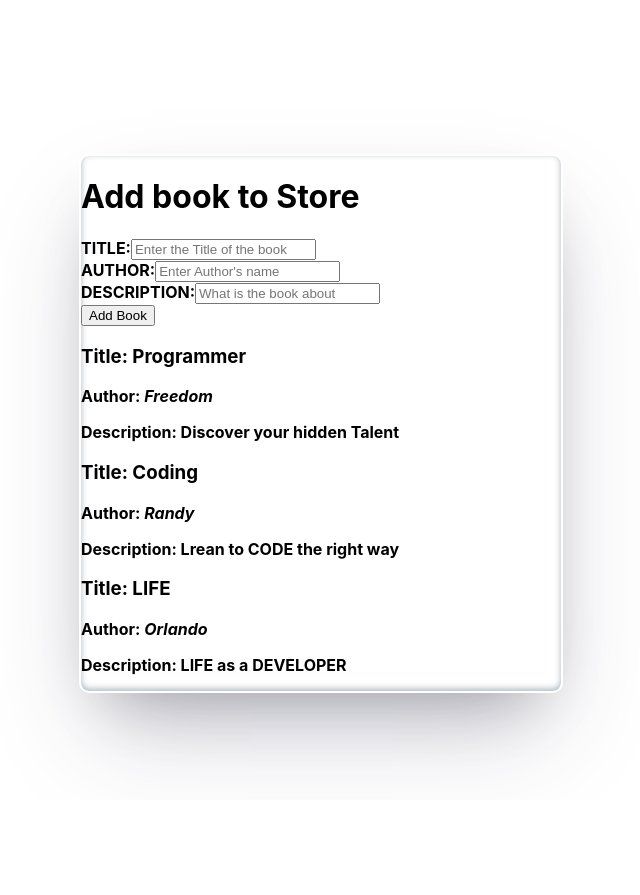
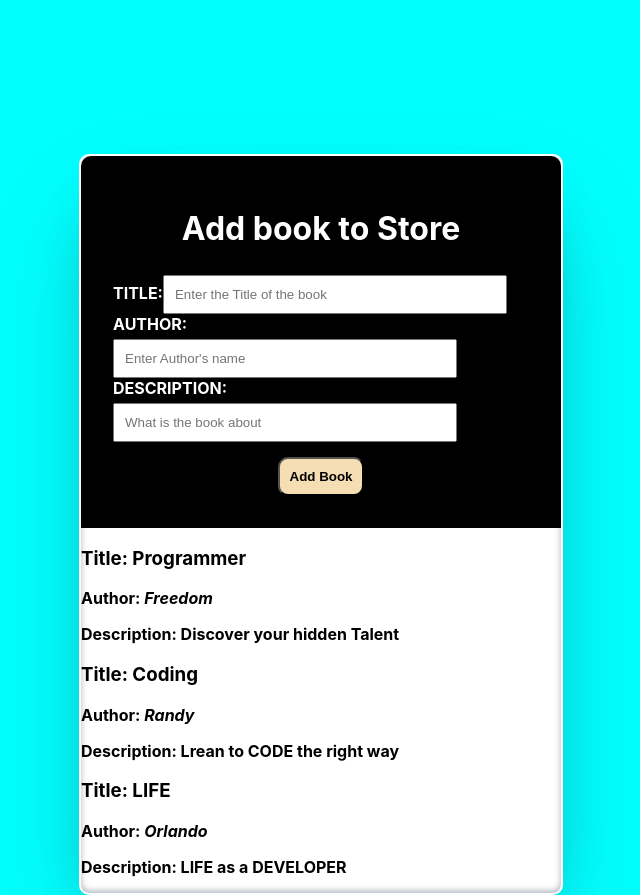
Before and after one commit to Freedom-seven/bookstore, a React (Create React App) app: page / in a window 1280 px wide. Shown: the whole page, without its empty margins (319-959 px from the left). Before the commit the page ends 800 px from the top, so only its background shows below. Built offline with nearby package versions, Linux system fonts and the light colour scheme.

Commit message:
add style

```diff
--- a/src/Components/BookStoreForm.css
+++ b/src/Components/BookStoreForm.css
@@ -0,0 +1,48 @@
+body {
+    background-color: aqua;
+  }
+
+  .contactForm {
+    background-color: black;
+    color: white;
+    max-width: 30rem;
+    padding: 2rem;
+    border-radius: 10px 10px 0px 0px;
+  }
+
+  .contactForm h1 {
+    text-align: center;
+  }
+
+  .inputField {
+    padding: 10px;
+    margin-top: 5px;
+    width: 20rem;
+  }
+
+  .inputField:hover {
+    margin-left: 10px;
+    background-color: darkgrey;
+    color: snow;
+    transition: all;
+  }
+
+  .submit {
+    background-color: wheat;
+    color: black;
+    padding: 10px;
+    font-weight: bolder;
+    margin-top: 15px;
+    border-radius: 10px;
+  }
+
+  .submit:hover {
+    margin-left: 10px;
+    background-color: skyblue;
+    color: snow;
+    transition: all;
+  }
+
+  .sub {
+    text-align: center;
+  }
```
